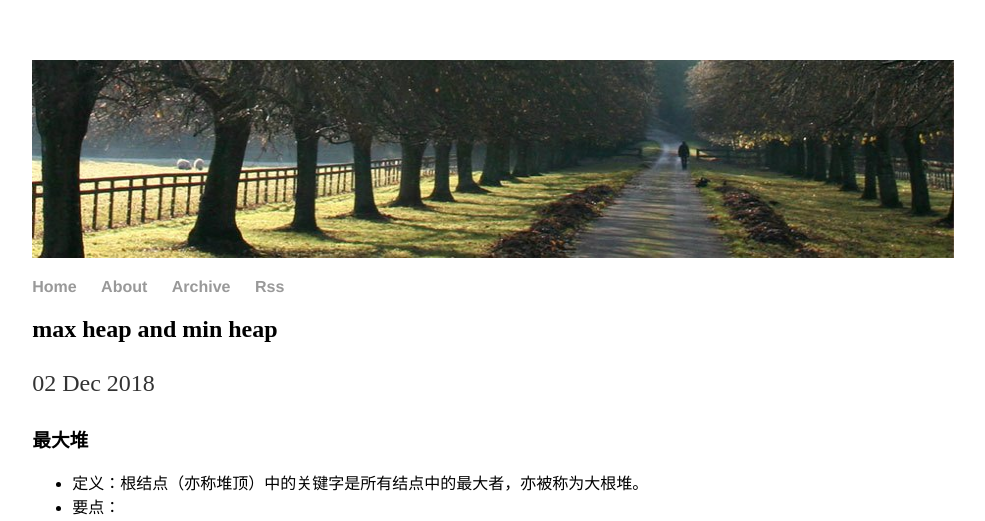
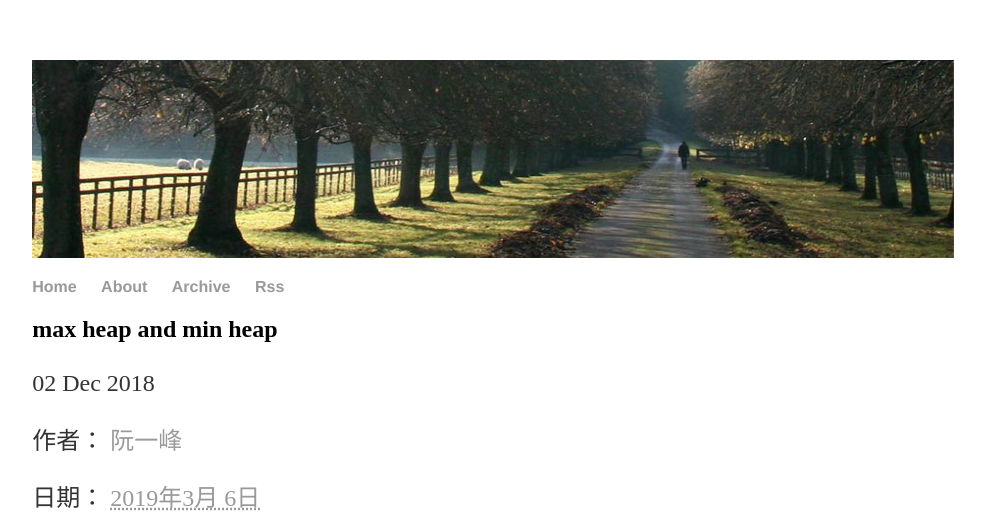
Before and after one commit to zdxu/zdxu.github.io, a Jekyll site: the page built from _posts/2018-12-02-data structure of max heap and min heap.md, in a window 1280 px wide and 1400 px high. Shown: the top 521 px of the window, without its empty margins (147-1132 px from the left). Built offline with Jekyll 4.4.1, drawn with Linux system fonts in a browser that asks for light colours; formulas are drawn with MathJax 3; some of the changed text lies outside the part shown.

Commit message:
post test

```diff
--- a/_layouts/post.html
+++ b/_layouts/post.html
@@ -3,6 +3,17 @@
 ---
 <h2>{{ page.title }}</h2>
 <p class="meta">{{ page.date | date_to_string }}</p>
+<div class="asset-meta">
+<p class="vcard author">作者： <a class="fn url" href="http://www.ruanyifeng.com">阮一峰</a></p>
+<p>日期： <a href="http://www.ruanyifeng.com/blog/2019/03/"><abbr class="published" title="2019-03-06T21:48:41+08:00">2019年3月 6日</abbr></a></p>
+</div>
+
+<p style="padding:0.3em 0.8em;margin:0;border: 1px solid #c6c6c6;border-radius: 4px;background-color: #0d073c;text-align: center;" class="entry-sponsor-img">
+  <a title="腾讯课堂 NEXT 学院" href="https://ke.qq.com/course/package/14530?from=175763" target="_blank">
+    <img alt="腾讯课堂 NEXT 学院" id="support-img" src="https://www.wangbase.com/blogimg/asset/201902/bg2019021801.jpg" style="border: none;windth: 90%;max-width: 90%;display: inline-block;">
+  </a>
+
+  </p>
 
 <div class="post">
   {{ content }}
--- a/_posts/2018-12-02-data structure of max heap and min heap.md
+++ b/_posts/2018-12-02-data structure of max heap and min heap.md
@@ -17,7 +17,6 @@
 
   - 具体操作
     - 初始化
-
       步骤一：tree 以数组为基础结构，增加 sentinel 做头结点。
 
       步骤二：依次对每层结点（该结点为根结点的树高要大于 1）做操作3，保证该结点满足该结点的关键字大于左右子树的所有结点的关键字。
```
